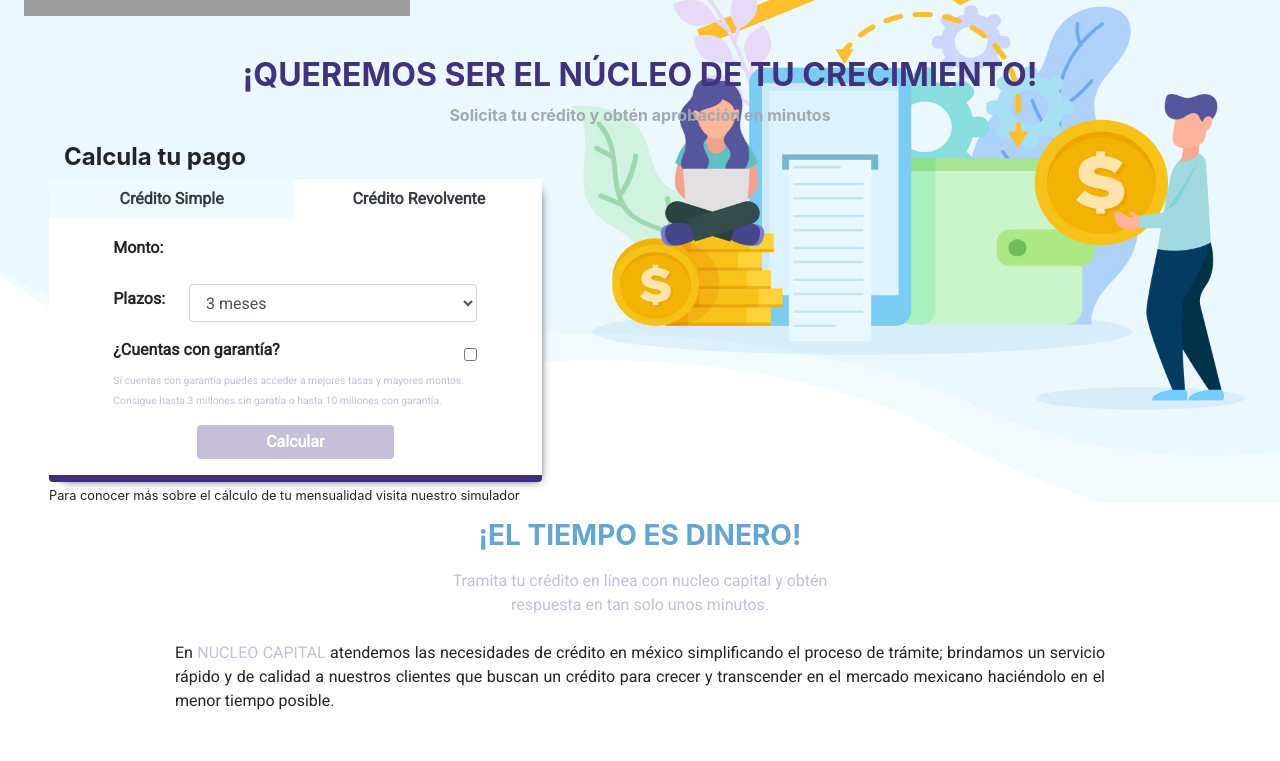
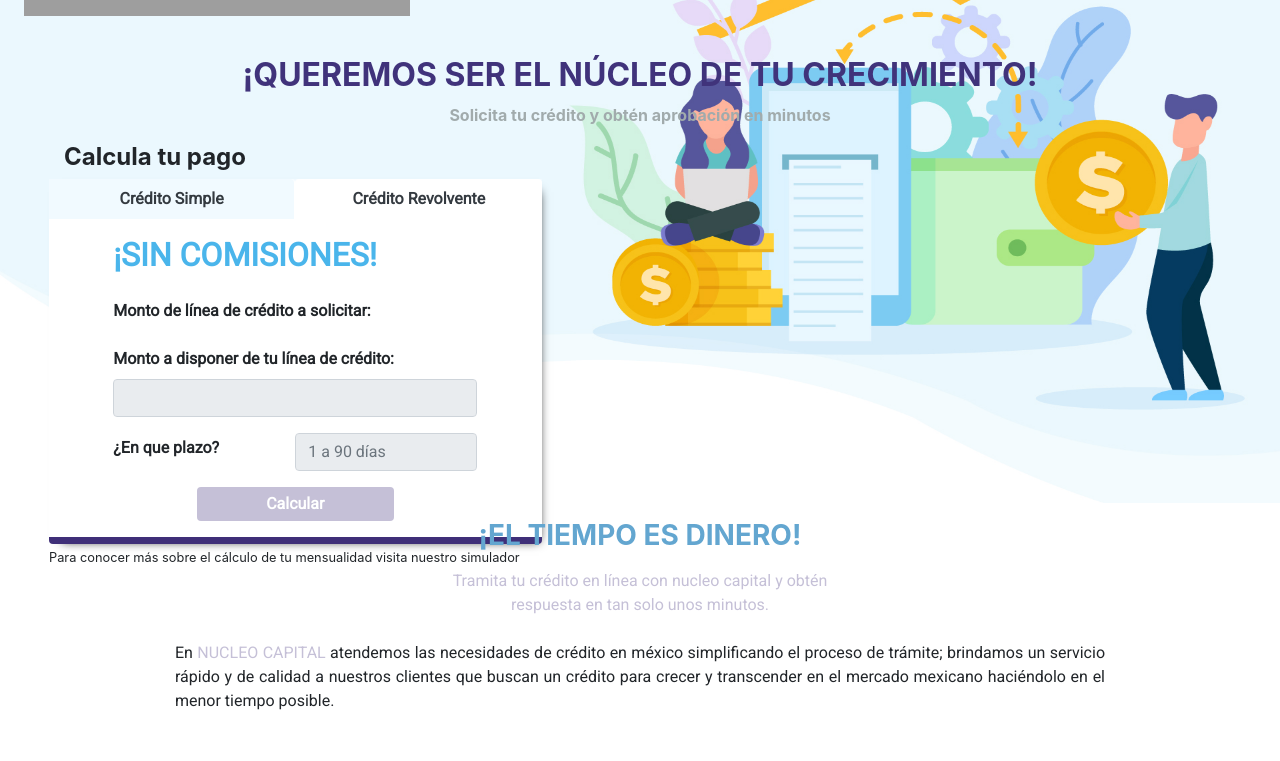
Before and after one commit to JPabloBonillaM4/proyecto_nucleo, a PHP site: page / in a window 1280 px wide, after a click on "Crédito Revolvente". Shown: the part 297-1058 px from the top of the page. Run offline with PHP 8.4, Linux system fonts and the light colour scheme; some libraries are stand-ins or nearby versions; grey boxes are pictures that could not be loaded.

Commit message:
ajustes generales

```diff
--- a/credito_revolvente.php
+++ b/credito_revolvente_2.php
@@ -4,10 +4,6 @@
         <!-- NAVBAR -->
         <?php include('includes/navbar.php'); ?>
 
-        <div class="container text-center titulo mt-3">
-            <h2 class="text-uppercase font-weight-bold">¡queremos ser el núcleo de tu crecimiento!</h2>
-            <p class="font-weight-bold">Solicita tu crédito y obtén aprobación en minutos</p>
-        </div>
         <!-- CREDITOS -->
         <?php include('includes/creditos.php'); ?>
     </div>
--- a/css/styles.css
+++ b/css/styles.css
@@ -26,6 +26,10 @@
 
 .calcular_pago{
     background-image: url('../img/solicitud.jpg');
+}
+
+.calcular_pago_2{
+    background-image: url('../img/solicitud-02.jpg');
 }
 
 @media only screen and (min-width: 768px) and (min-height: 600px){
@@ -268,3 +272,9 @@
     background-color: rgb(197, 192, 215);
     text-decoration: none;
 }
+
+/* CREDITOS */
+
+#revolvente h2{
+    color: rgb(74, 181, 235);
+}
--- a/includes/creditos.php
+++ b/includes/creditos.php
@@ -4,12 +4,12 @@
     <div class="row">
         <div class="tipo_credito col-lg-5 p-0 rounded">
             <ul class="nav nav-tabs">
-                <li class="nav-item w-50"><a class="<?php echo ($pagina != 'credito_revolvente.php') ? 'active' : '' ?> h-100 font-weight-bold nav-link text-center text-dark border-white border-top-0 border-left-0" href="#simple" data-toggle="tab">Crédito Simple</a></li>
-                <li class="nav-item w-50"><a class="<?php echo ($pagina == 'credito_revolvente.php') ? 'active' : '' ?> h-100 font-weight-bold nav-link text-center text-dark border-white border-top-0 border-right-0" href="#revolvente" data-toggle="tab">Crédito Revolvente</a></li>
+                <li class="nav-item w-50"><a class="<?php echo ($pagina != 'credito_revolvente_2.php') ? 'active' : '' ?> h-100 font-weight-bold nav-link text-center text-dark border-white border-top-0 border-left-0" href="#simple" data-toggle="tab">Crédito Simple</a></li>
+                <li class="nav-item w-50"><a class="<?php echo ($pagina == 'credito_revolvente_2.php') ? 'active' : '' ?> h-100 font-weight-bold nav-link text-center text-dark border-white border-top-0 border-right-0" href="#revolvente" data-toggle="tab">Crédito Revolvente</a></li>
             </ul>
 
             <div class="tab-content bg-white">
-                <div class="tab-pane fade <?php echo ($pagina != 'credito_revolvente.php') ? 'show active' : '' ?>" role="tabpanel" aria-labelledby="simple-tab" id="simple">
+                <div class="tab-pane fade <?php echo ($pagina != 'credito_revolvente_2.php') ? 'show active' : '' ?>" role="tabpanel" aria-labelledby="simple-tab" id="simple">
                     <div style="width: 80%;margin: 0 auto;">
                         <form action="">
                             <div class="col-md-12 form-group pt-3">
@@ -38,26 +38,28 @@
                     </div>
                 </div>
 
-                <div class="tab-pane fade <?php echo ($pagina == 'credito_revolvente.php') ? 'show active' : '' ?>" role="tabpanel" aria-labelledby="revolvente-tab" id="revolvente">
+                <div class="tab-pane fade <?php echo ($pagina == 'credito_revolvente_2.php') ? 'show active' : '' ?>" role="tabpanel" aria-labelledby="revolvente-tab" id="revolvente">
                     <div style="width: 80%;margin: 0 auto;">
                         <form action="">
+                            <div class="col-md-12 pt-3">
+                                <h2 class="text-uppercase font-weight-bold">¡sin comisiones!</h2>
+                            </div>
                             <div class="col-md-12 form-group pt-3">
-                                <label class="font-weight-bold" for="">Monto:</label>
+                                <?php if($pagina == 'credito_revolvente_2.php') { ?>
+                                    <label class="font-weight-bold" for="">Monto:</label>
+                                <?php } else { ?>
+                                    <label class="font-weight-bold" for="">Monto de línea de crédito a solicitar:</label>
+                                <?php } ?>
                             </div>
-                            <div class="col-md-12 form-group d-flex align-items-center">
-                                <label class="font-weight-bold" for="plazos">Plazos:</label>
-                                <select class="form-control ml-4" name="plazos" id="plazos">
-                                    <option value="">3 meses</option>
-                                    <option value="">6 meses</option>
-                                </select class="form-control">
-                            </div>
-                            <div class="col-md-12 d-flex justify-content-between align-items-center">
-                                <label class="font-weight-bold" for="garantia">¿Cuentas con garantía?</label>
-                                <input type="checkbox" name="garantia" id="garantia">
-                            </div>
-                            <div class="info col-md-12 text-justify">
-                                <small>Si cuentas con garantía puedes acceder a mejores tasas y mayores montos.</small><br>
-                                <small>Consigue hasta 3 millones sin garatía o hasta 10 millones con garantía.</small>
+                            <?php if($pagina != 'credito_revolvente_2.php') { ?>
+                                <div class="col-md-12 form-group">
+                                    <label class="font-weight-bold" for="plazos">Monto a disponer de tu línea de crédito:</label>
+                                    <input type="text" class="w-100 form-control" disabled>
+                                </div>
+                            <?php } ?>
+                            <div class="col-md-12 d-flex align-items-center">
+                                <label class="font-weight-bold w-50" for="garantia">¿En que plazo?</label>
+                                <input type="text" name="garantia" id="garantia" class="form-control w-50" placeholder="1 a 90 días" disabled>
                             </div>
                             <div class="col-md-12 pt-3 pb-3 pr-0 pl-0">
                                 <button type="submit" class="text-white w-50 d-block m-auto btn boton_calcular font-weight-bold pt-1 pb-1">Calcular</button>
--- a/includes/navbar.php
+++ b/includes/navbar.php
@@ -1,6 +1,8 @@
 <nav class="row navbar navbar-expand-lg barra_navegacion p-4 navbar-light mr-0">
     <div class="col-md-4">
-        <img class="img-fluid" src="../img/" alt="Logo_empresa">
+        <a href="index.php">
+            <img class="img-fluid" src="../img/" alt="Logo_empresa">
+        </a>
     </div>
 
     <button class="navbar-toggler" type="button" data-toggle="collapse" data-target="#opciones" aria-controls="opciones" aria-expanded="false" aria-label="Toggle navigation">
@@ -13,7 +15,7 @@
                 <a class="nav-link" href="#">Cotizador</a>
             </li>
             <li class="nav-item">
-                <a class="nav-link" href="#">Créditos</a>
+                <a class="nav-link" href="creditos_S_R.php">Créditos</a>
             </li>
             <li class="nav-item">
                 <a class="nav-link" href="#">Átomo</a>
```
Also changed, not shown: calcular_pago_2.php (renamed from calcular_pago.php, +5 -8 lines), creditos_S_R.php (renamed from credito_simple.php).
